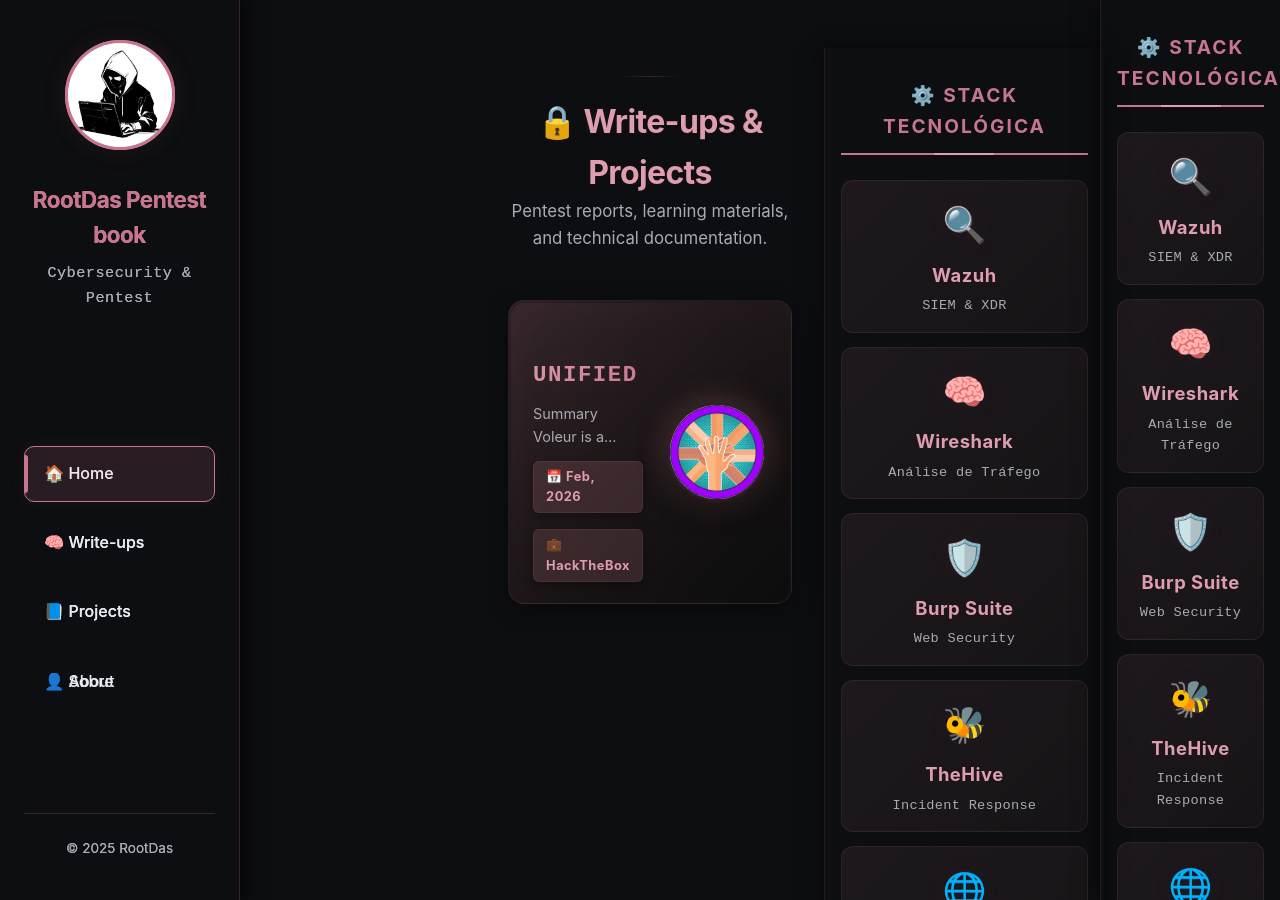
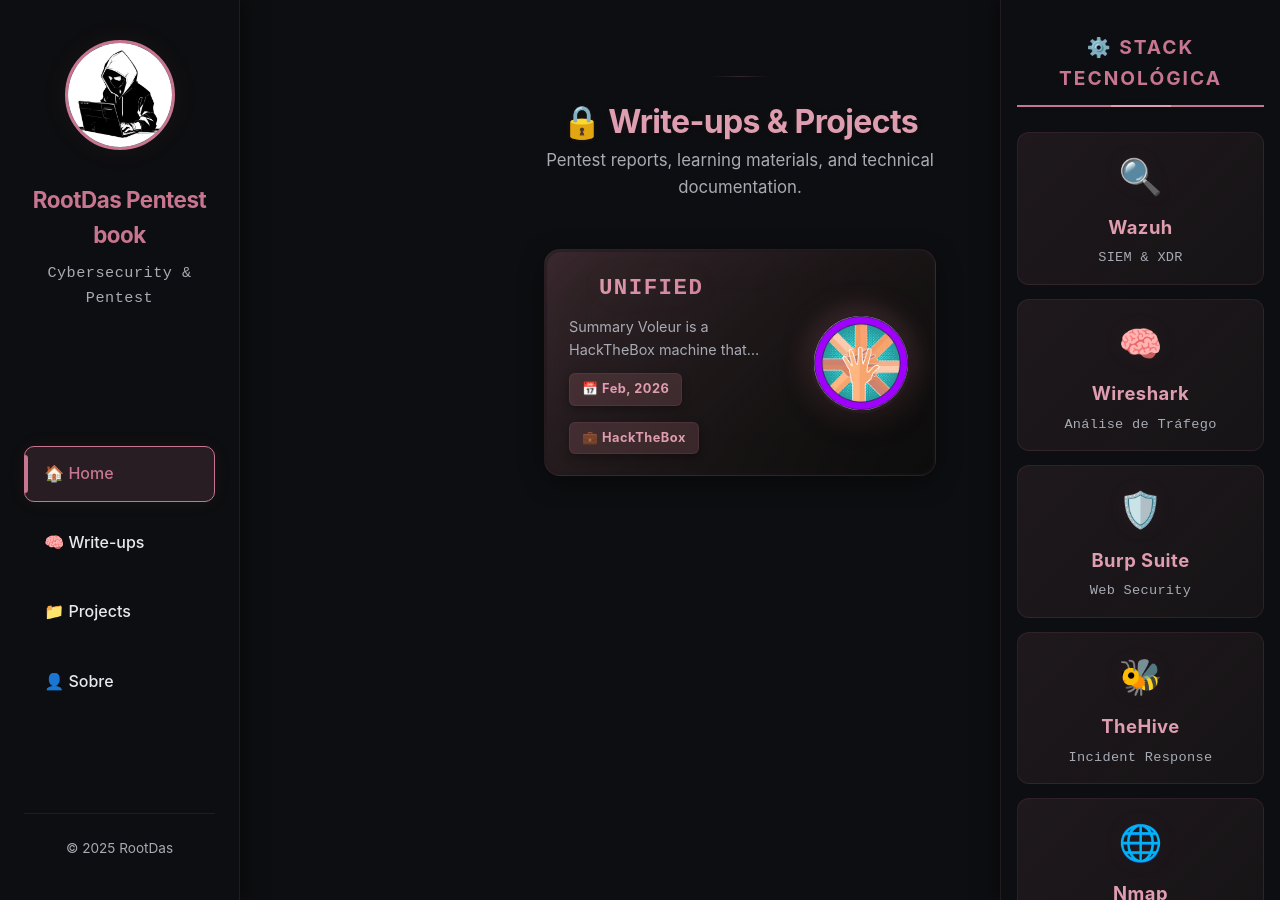
Before and after one commit to Kelme108/portfolio, a Jekyll site: the page built from index.html, in a window 1280 px wide and 900 px high. Built offline with Jekyll 4.4.1, drawn with Linux system fonts in a browser that asks for light colours; nearby versions of some CDN libraries.

Commit message:
correction

```diff
--- a/about.html
+++ b/about.html
@@ -1,7 +1,7 @@
 ---
 layout: default
 title: About
-permalink: /about/
+permalink: /about.html/
 ---
 
 
--- a/index.html
+++ b/index.html
@@ -24,25 +24,6 @@
 </head>
 <body>
   <div class="layout">
-    <!-- Left sidebar -->
-    <aside class="sidebar">
-      <div class="profile">
-        <img src="assets/avatar.jpg" alt="Foto de perfil">
-        <h2>RootDas Pentest book</h2>
-        <p>Cybersecurity & Pentest</p>
-      </div>
-
-      <nav class="menu">
-        <a href="index.html">🏠 Home</a>
-        <a href="writeups.html">🧠 Write-ups</a>
-        <a href="projects.html">📘 Projects</a>
-        <a href="about.html">👤 About</a>
-      </nav>
-
-      <footer class="sidebar-footer">
-        <p>© 2025 RootDas</p>
-      </footer>
-    </aside>
 
     <!-- Main content -->
     <main class="content">
@@ -70,85 +51,6 @@
       </section>
     </main>
 
-<!-- Right Sidebar (dentro da .layout) -->
-<aside class="right-sidebar">
-  <h3>⚙️ Stack Tecnológica</h3>
-
-  <div class="tech-grid">
-
-    <!-- 1 -->
-    <div class="tech-card">
-      <div class="icon">🔍</div>
-      <h4>Wazuh</h4>
-      <p>SIEM & XDR</p>
-    </div>
-
-    <!-- 2 -->
-    <div class="tech-card">
-      <div class="icon">🧠</div>
-      <h4>Wireshark</h4>
-      <p>Análise de Tráfego</p>
-    </div>
-
-    <!-- 3 -->
-    <div class="tech-card">
-      <div class="icon">🛡️</div>
-      <h4>Burp Suite</h4>
-      <p>Web Security</p>
-    </div>
-
-    <!-- 4 -->
-    <div class="tech-card">
-      <div class="icon">🐝</div>
-      <h4>TheHive</h4>
-      <p>Incident Response</p>
-    </div>
-
-    <!-- 5 -->
-    <div class="tech-card">
-      <div class="icon">🌐</div>
-      <h4>Nmap</h4>
-      <p>Reconhecimento</p>
-    </div>
-
-    <!-- 6 -->
-    <div class="tech-card">
-      <div class="icon">📈</div>
-      <h4>Grafana</h4>
-      <p>Monitoramento</p>
-    </div>
-
-    <!-- 7 -->
-    <div class="tech-card">
-      <div class="icon">💀</div>
-      <h4>Metasploit</h4>
-      <p>Exploitation</p>
-    </div>
-
-    <!-- 8 -->
-    <div class="tech-card">
-      <div class="icon">🐍</div>
-      <h4>Python</h4>
-      <p>Programação</p>
-    </div>
-
-    <!-- 9 -->
-    <div class="tech-card">
-      <div class="icon">💻</div>
-      <h4>Bash</h4>
-      <p>Scripting</p>
-    </div>
-
-    <!-- 10 -->
-    <div class="tech-card">
-      <div class="icon">📊</div>
-      <h4>Elastic Stack</h4>
-      <p>Log Analysis</p>
-    </div>
-
-  </div>
-</aside>
-
   <script src="scripts/main.js"></script>
 </body>
 </html>
```
